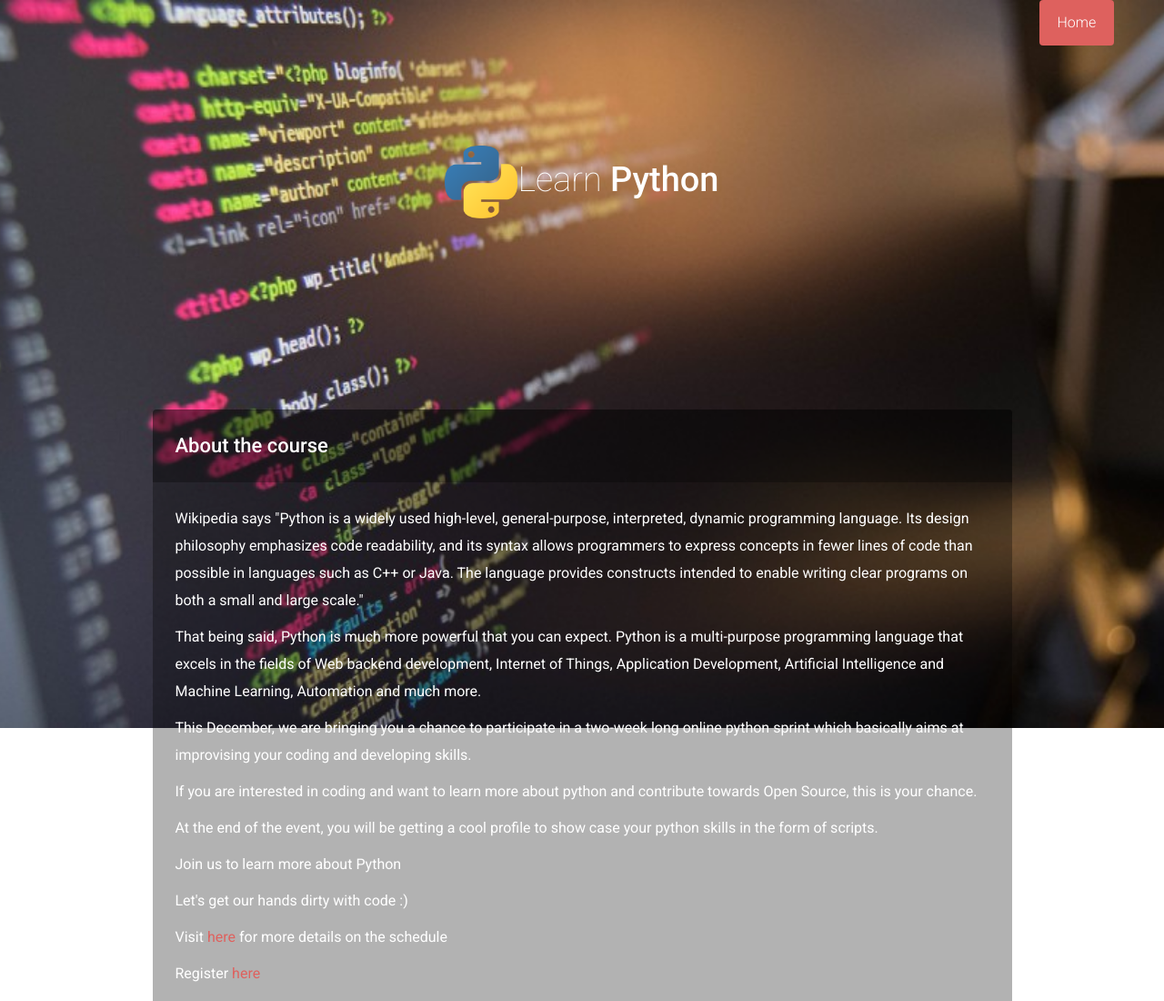
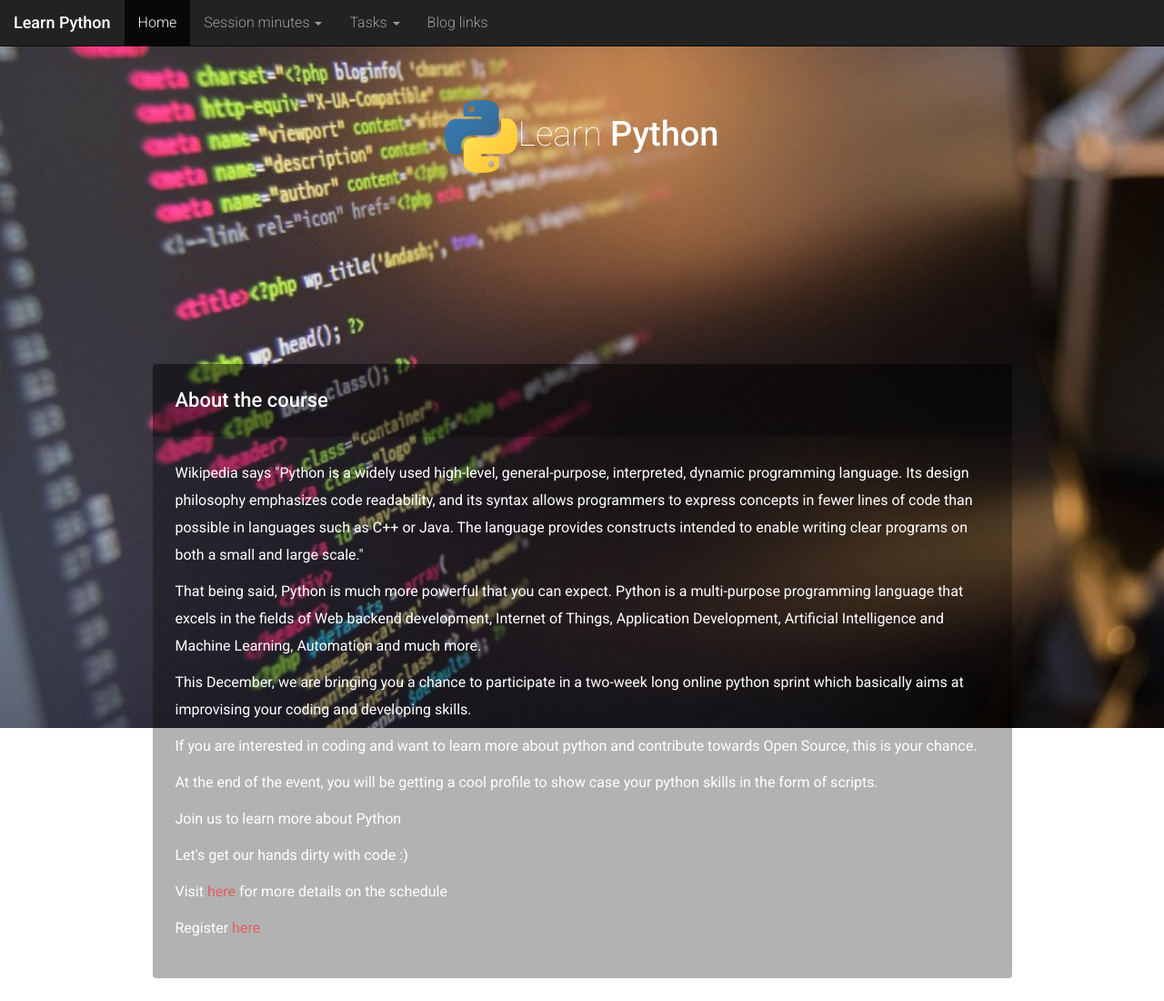
Before and after one commit to GVRGowtham/Python-Class, a plain HTML site: page index.html in a window 1280 px wide. Shown: the top 1100 px of the page at 91% size. Drawn offline with Linux system fonts and the light colour scheme; files that its build step writes are made by us from their sources.

Commit message:
Website UI

```diff
--- a/index.html
+++ b/index.html
@@ -32,17 +32,45 @@
 	}
 	</style>
     <body>
-
+		<nav class="navbar navbar-inverse navbar-fixed-top">
+			<div class="container-fluid">
+			<div class="navbar-header">
+				<button type="button" class="navbar-toggle" data-toggle="collapse" data-target="#myNavbar">
+					<span class="icon-bar"></span>
+					<span class="icon-bar"></span>
+					<span class="icon-bar"></span>
+				</button>
+				<a class="navbar-brand" href="#" style="color:white"><strong>Learn Python</strong></a>
+			</div>
+			<div class="collapse navbar-collapse" id="myNavbar">
+			<ul class="nav navbar-nav">
+				<li class="active"><a href="#">Home</a></li>
+				<li class="dropdown">
+					<a class="dropdown-toggle" data-toggle="dropdown" href="#">Session minutes
+					<span class="caret"></span></a>
+					<ul class="dropdown-menu">
+						<li><a href="#">Session 1</a></li>
+						<li><a href="#">Session 2</a></li>
+						<li><a href="#">Session 3</a></li>
+					</ul>
+				</li>
+				<li class="dropdown">
+					<a class="dropdown-toggle" data-toggle="dropdown" href="#">Tasks
+					<span class="caret"></span></a>
+					<ul class="dropdown-menu">
+						<li><a href="#">Task 1</a></li>
+						<li><a href="#">Task 2</a></li>
+						<li><a href="#">Task 3</a></li>
+					</ul>
+				</li>
+				<li><a href="#">Blog links</a></li>
+			</ul>
+			</div>
+			</div>
+		</nav>
         <!-- Top content -->
         <div class="top-content">
 			<div class="container">
-				<div class="row">
-					<div class="col-md-11 col-xs-8">
-					</div>
-					<div class="col-md-1 col-xs-4">
-						<button class="btn btn-primary" type="button">Home</button>
-					</div>
-				</div>
 			</div>
             <div class="inner-bg">
                 <div class="container">
```
